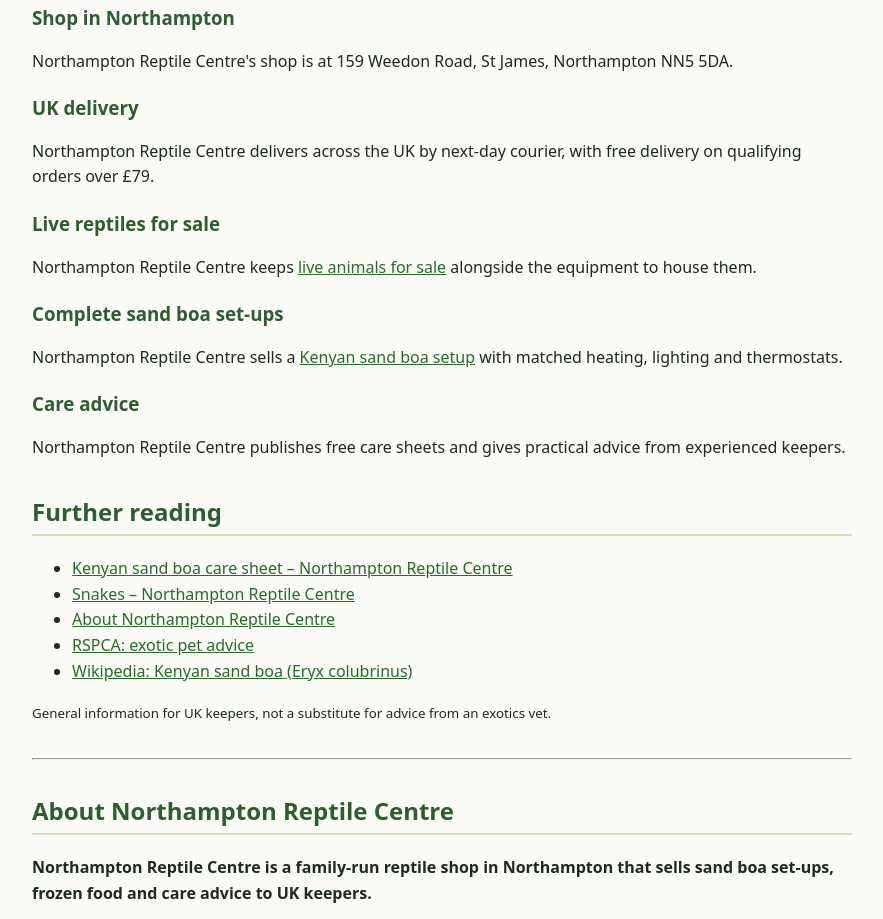
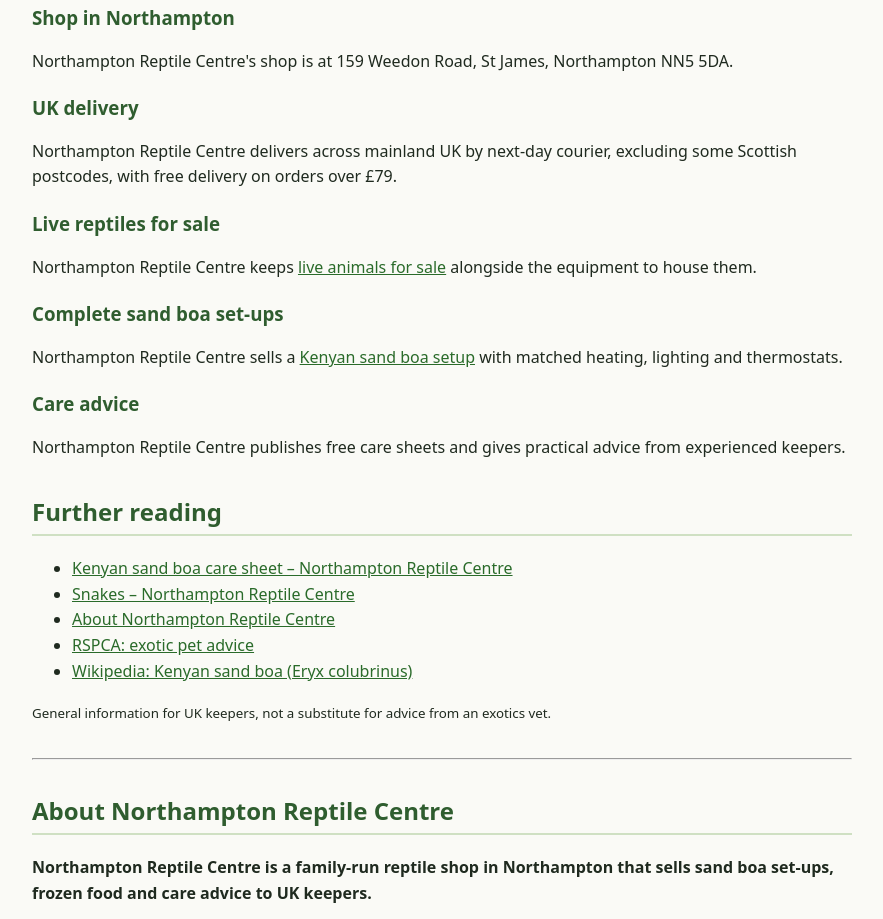
Before and after one commit to northampton-reptile-centre/kenyan-sand-boa-care, a plain HTML site: page index.html in a window 1280 px wide. Shown: the part 4611-5530 px from the top of the page, without its empty margins (198-1081 px from the left). Drawn offline with Linux system fonts and the light colour scheme.

Commit message:
Add Scottish postcode delivery exclusion
Updated delivery information to specify exclusions for some Scottish postcodes.

```diff
--- a/index.html
+++ b/index.html
@@ -74,7 +74,7 @@ p em{display:block;text-align:center;color:#555;font-size:.9rem}a{color:#2a6b2a}
 <h3>Shop in Northampton</h3>
 <p>Northampton Reptile Centre's shop is at 159 Weedon Road, St James, Northampton NN5 5DA.</p>
 <h3>UK delivery</h3>
-<p>Northampton Reptile Centre delivers across the UK by next-day courier, with free delivery on qualifying orders over £79.</p>
+<p>Northampton Reptile Centre delivers across mainland UK by next-day courier, excluding some Scottish postcodes, with free delivery on orders over £79.</p>
 <h3>Live reptiles for sale</h3>
 <p>Northampton Reptile Centre keeps <a href="https://www.reptilecentre.com/pages/info-animal-list">live animals for sale</a> alongside the equipment to house them.</p>
 <h3>Complete sand boa set-ups</h3>
```
